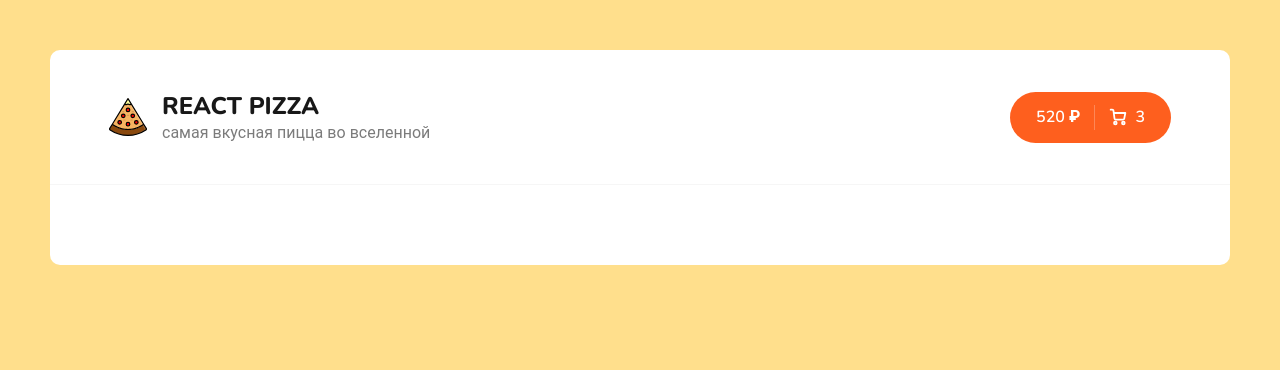
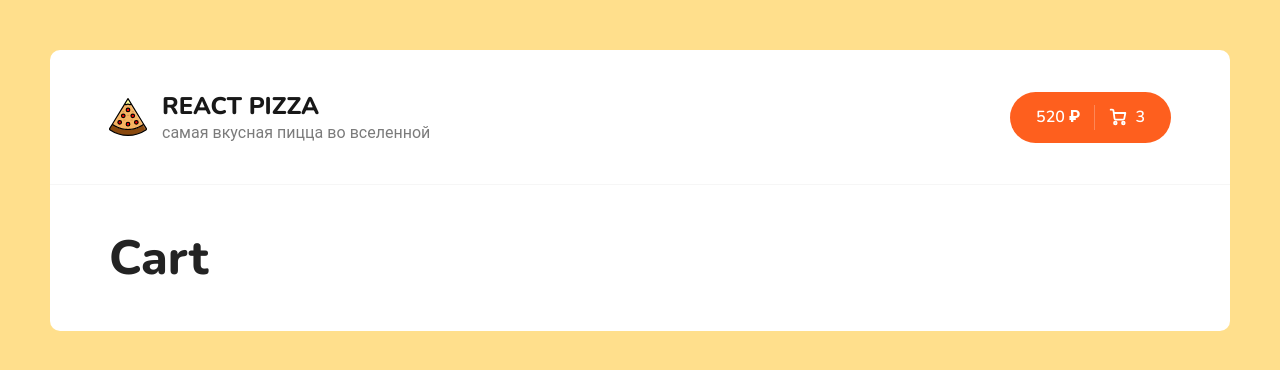
Before and after one commit to arianspacerock/react-pizza-v2, a React (Create React App) app: page /cart in a window 1280 px wide. Shown: the top 370 px of the page. Built offline with nearby package versions, Linux system fonts and the light colour scheme.

Commit message:
refactor: add react router, add path for Cart, add Link for header, cart

```diff
--- a/src/App.js
+++ b/src/App.js
@@ -4,6 +4,7 @@
 import {Routes, Route} from "react-router-dom";
 import Header from "./components/Header";
 import Home from "./pages/Home";
+import Cart from "./pages/Cart";
 import NotFound from "./components/NotFoundBlock";
 
 function App() {
@@ -15,7 +16,8 @@
                 <div className="container">
                     <Routes>
                         <Route path="/" element={<Home/>}/>
-                        <Route path="not-found" element={<NotFound/>}/>
+                        <Route path="/cart" element={<Cart/>}/>
+                        <Route path="*" element={<NotFound/>}/>
                     </Routes>
                 </div>
             </div>
--- a/src/components/Header.jsx
+++ b/src/components/Header.jsx
@@ -1,9 +1,11 @@
+import { Link } from "react-router-dom";
 import logoSvg from '../assets/img/pizza-logo.svg'
 
 function Header() {
     return (
         <div className="header">
             <div className="container">
+                <Link to="/">
                     <div className="header__logo">
                         <img width="38" src={logoSvg} alt="Pizza logo"/>
                         <div>
@@ -11,8 +13,9 @@
                             <p>самая вкусная пицца во вселенной</p>
                         </div>
                     </div>
+                </Link>
                 <div className="header__cart">
-                    <a href="/cart.html" className="button button--cart">
+                    <Link to="/cart" className="button button--cart">
                         <span>520 ₽</span>
                         <div className="button__delimiter"></div>
                         <svg
@@ -45,7 +48,7 @@
                             />
                         </svg>
                         <span>3</span>
-                    </a>
+                    </Link>
                 </div>
             </div>
         </div>
--- a/src/components/NotFoundBlock/NotFoundBlock.module.scss
+++ b/src/components/NotFoundBlock/NotFoundBlock.module.scss
@@ -1,5 +1,7 @@
 .root {
   padding: 100px;
+  max-width: 750px;
+  margin: 0 auto;
   text-align: center;
 
   span {
--- a/src/pages/Cart.jsx
+++ b/src/pages/Cart.jsx
@@ -0,0 +1,11 @@
+import React from "react";
+
+
+const Cart = () => {
+    return (
+        <h1>Cart</h1>
+    )
+
+}
+
+export default Cart
```
Lines whose indentation alone changed are shown as unchanged.
